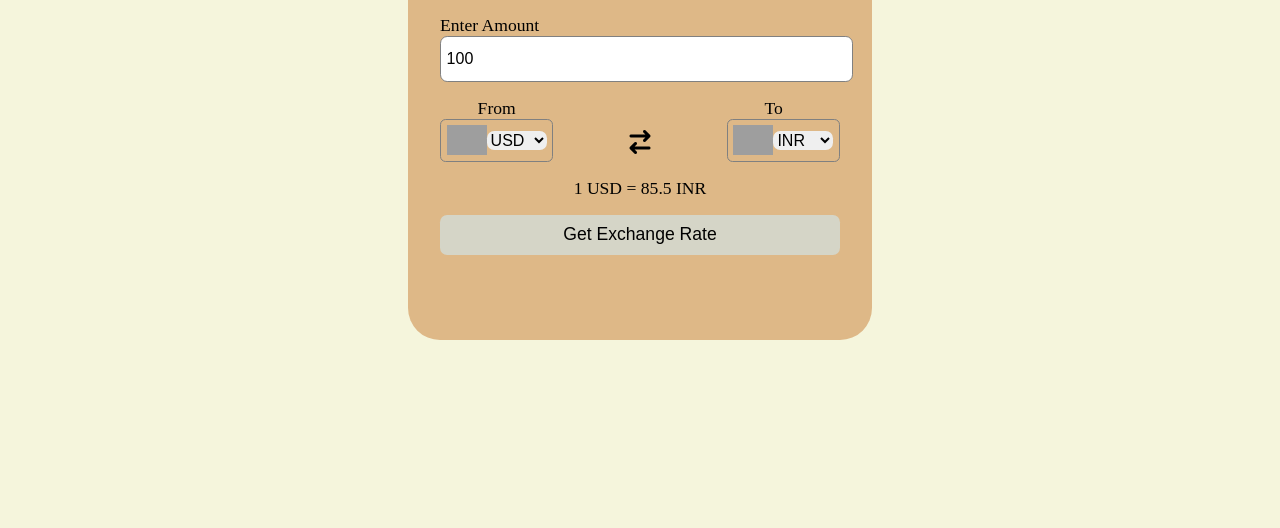
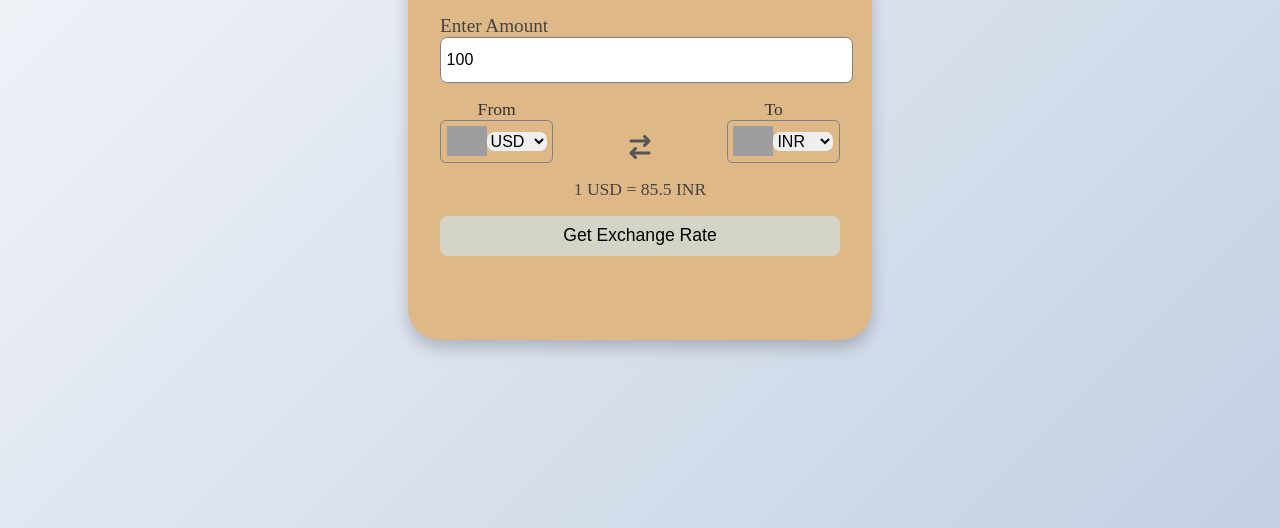
Before and after one commit to rishita7558/Currency-Converter, a plain HTML site: page index.html in a window 1280 px wide. Shown: the part 272-800 px from the top of the page. Drawn offline with Linux system fonts and the light colour scheme; no server answers; grey boxes are pictures that could not be loaded.

Commit message:
Improvise features

```diff
--- a/style.css
+++ b/style.css
@@ -7,13 +7,15 @@ body{
     display: flex;
     align-items: center;
     justify-content: center;
-    background-color: beige;
+    background: linear-gradient(135deg,#f5f7fa, #c3cfe2);
 }
 h1{
     text-align: center;
+    color: #333;
 }
 .amount p{
-    font-size: 1.1rem;
+    font-size: 1.2rem;
+    color: #444;
 }
 .container{
     background-color: burlywood;
@@ -21,6 +23,13 @@ h1{
     border-radius: 2rem;
     min-height: 45vh;
     min-width: 50vh;
+     box-shadow: 0 8px 15px rgba(0, 0, 0, 0.2);
+    backdrop-filter: blur(4px);
+    transition: transform 0.3s ease, box-shadow 0.3s ease;
+}
+.container:hover {
+    transform: scale(1.02);
+    box-shadow: 0 12px 20px rgba(0, 0, 0, 0.3);
 }
 form{
     margin: 1.9rem 0 1rem 0;
@@ -36,6 +45,11 @@ form input{
     font-size: 1rem;
     height: 2rem;
     padding: 0.35rem;
+    transition: 0.3s ease;
+}
+form input:focus {
+    border-color: rgb(244, 196, 175);
+    box-shadow: 0 0 5px rgb(244, 196, 175);
 }
 form button{
     height:2.5rem;
@@ -43,6 +57,8 @@ form button{
 }
 form button:hover{
     cursor: pointer;
+    background: linear-gradient(135deg, #cfcfc2, #eaeade);
+    box-shadow: 0 0 8px rgba(0, 0, 0, 0.2);
 }
 form button:active{
     opacity: 0.75;
@@ -51,15 +67,18 @@ form button:active{
 .dropdown{
     display: flex;
     justify-content: space-between;
+    align-items: center;
     margin-top: 1rem;
 }
 .dropdown i{
     font-size: 1.5rem;
     margin-top: 2rem;
+    color: #555;
 }
 .dropdown p{
     margin-left: 2.35rem;
     font-size: 1.1rem;
+    color: #333;
 }
  .select-container img{
     max-width: 2.5rem;
@@ -79,6 +98,7 @@ form button:active{
     margin-top: 1rem;
     text-align: center;
     font-size: 1.1rem;
+    color: #444;
 }
 button{
     margin-top: 1rem;
```
